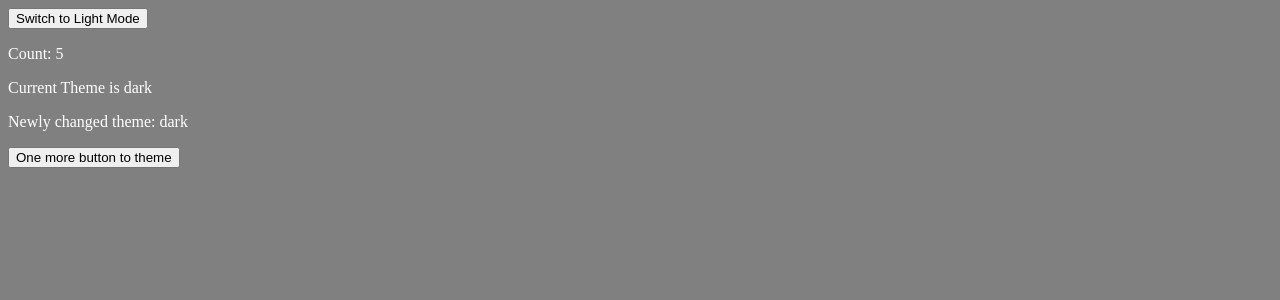
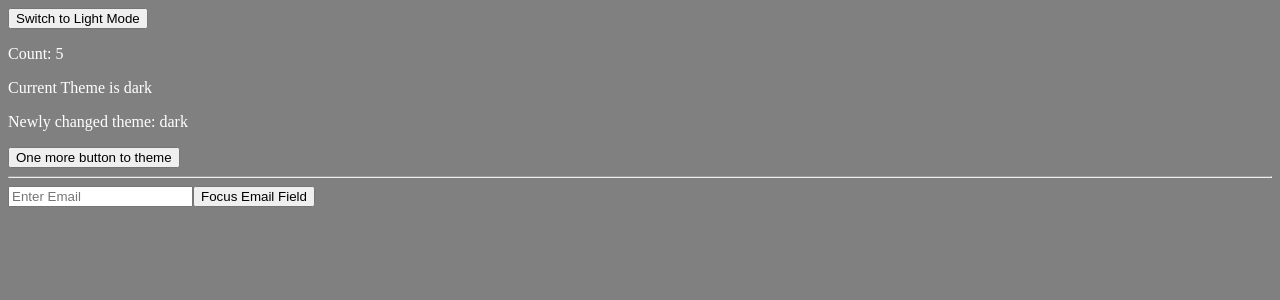
Before and after one commit to Anusuya-SK/React-Projects, a React (Create React App) app in the folder react_hooks/: page / in a window 1280 px wide. Shown: the top 300 px of the page. Built offline with nearby package versions, Linux system fonts and the light colour scheme.

Commit message:
useRef Hook

```diff
--- a/react_hooks/src/App.js
+++ b/react_hooks/src/App.js
@@ -2,6 +2,7 @@ import React, { useState } from 'react';
 import ThemeContext from './components/ThemeContext';
 import  UseStateUseEffectHook from './components/UseStateUseEffectHook';
 import './App.css'; // Import the CSS
+import UseRefHook from './components/UseRefHook';
 
 function App() {
   const[theme, setTheme] = useState('dark');
@@ -22,6 +23,8 @@ function App() {
       {/* If value={theme} pass the single value */}
       <ThemeContext.Provider value={themeChange}>
         <UseStateUseEffectHook />
+        <hr />
+        <UseRefHook />
       </ThemeContext.Provider>
     </div>
   );
--- /dev/null
+++ b/react_hooks/src/components/UseRefHook.js
@@ -0,0 +1,20 @@
+import React, { useRef, useState } from 'react'
+
+function UseRefHook() {
+    const inputEmailRef = useRef(null); // Step 1: Create a ref
+
+    const handleClick = () => {
+        // Step 3: Use ref to focus the input
+        inputEmailRef.current.value = 'test';
+    }
+
+  return (
+    <div>
+        {/* Step 2: Attach ref to input */}
+        <input ref={inputEmailRef} type='email' placeholder='Enter Email'/>
+        <button onClick={handleClick}>Focus Email Field</button>
+    </div>
+  )
+}
+
+export default UseRefHook
```
